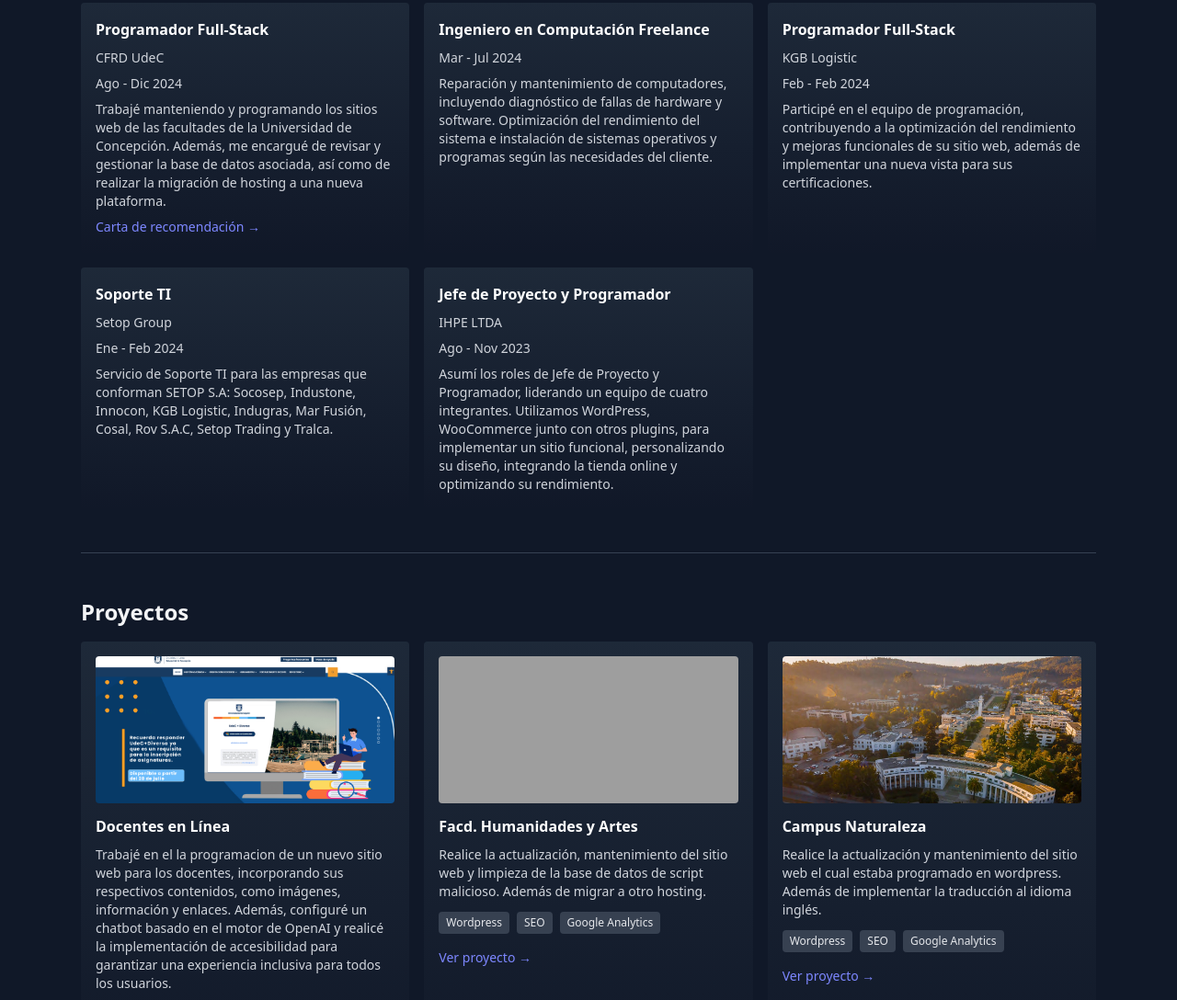
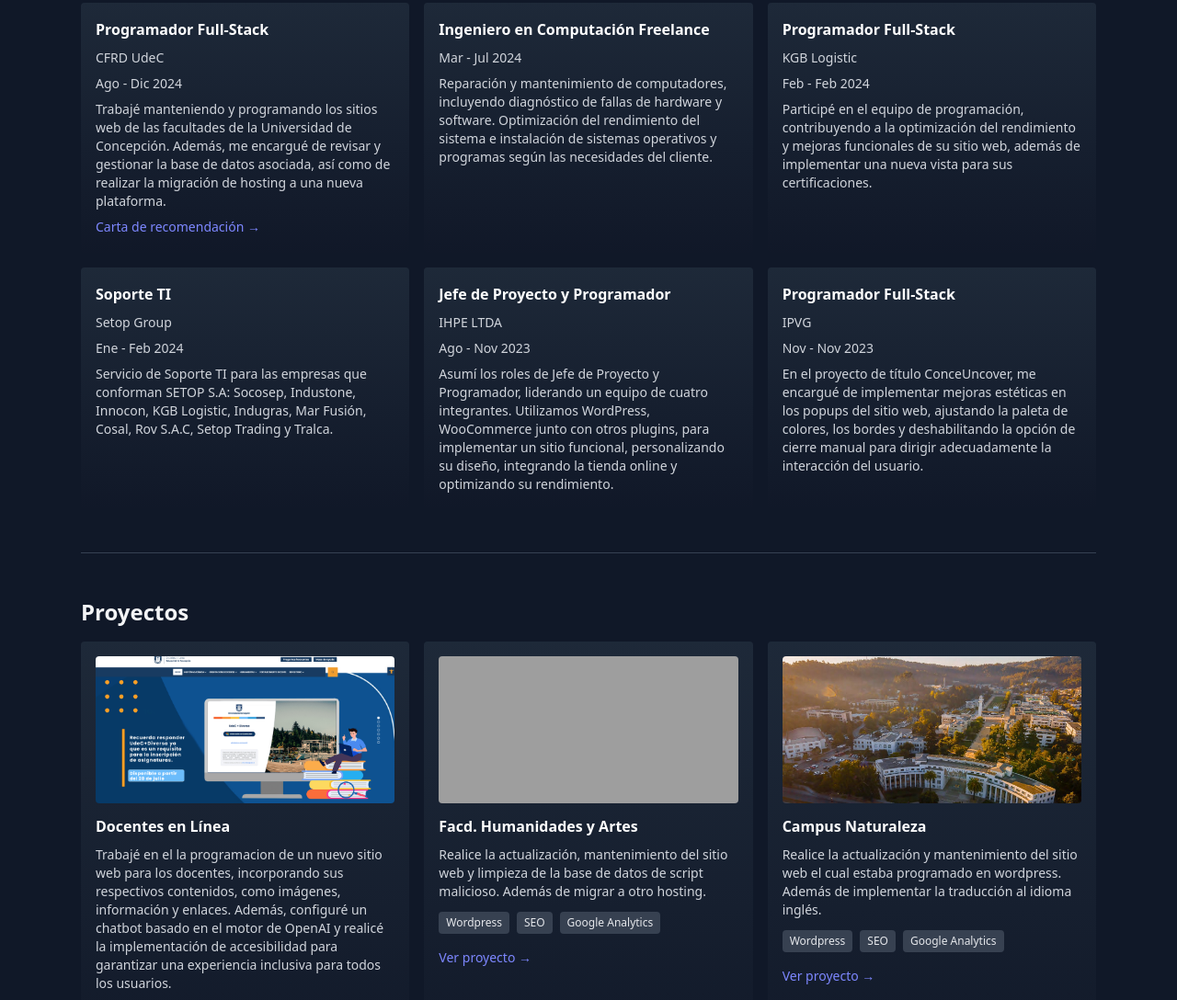
Before and after one commit to ClaudioVergara2/claudiovergara2.github.io, a website: page index.html in a window 1280 px wide. Shown: the part 1653-2741 px from the top of the page at 92% size. Drawn offline with Linux system fonts and the light colour scheme; grey boxes are pictures that could not be loaded.

Commit message:
[docs] Se agrega una nueva experiencia

```diff
--- a/index.html
+++ b/index.html
@@ -279,6 +279,14 @@
                     Asumí los roles de Jefe de Proyecto y Programador, liderando un equipo de cuatro integrantes. Utilizamos WordPress, WooCommerce junto con otros plugins, para implementar un sitio funcional, personalizando su diseño, integrando la tienda online y optimizando su rendimiento.
                 </p>
             </div>
+            <div class="p-4 bg-gradient-to-b from-gray-800 to-gray-900 rounded transform transition-transform duration-300 hover:scale-105 hover:shadow-lg">
+                <h3 class="font-semibold text-white">Programador Full-Stack</h3>
+                <h2 class="text-sm text-gray-300 mt-2">IPVG</h2>
+                <h2 class="text-sm text-gray-300 mt-2">Nov - Nov 2023</h2>
+                <p class="text-sm text-gray-300 mt-2">
+                    En el proyecto de título ConceUncover, me encargué de implementar mejoras estéticas en los popups del sitio web, ajustando la paleta de colores, los bordes y deshabilitando la opción de cierre manual para dirigir adecuadamente la interacción del usuario.
+                </p>
+            </div>
         </div>
     </section>
     <div class="my-12 border-t border-gray-700 scroll-mt-16"></div>
```
